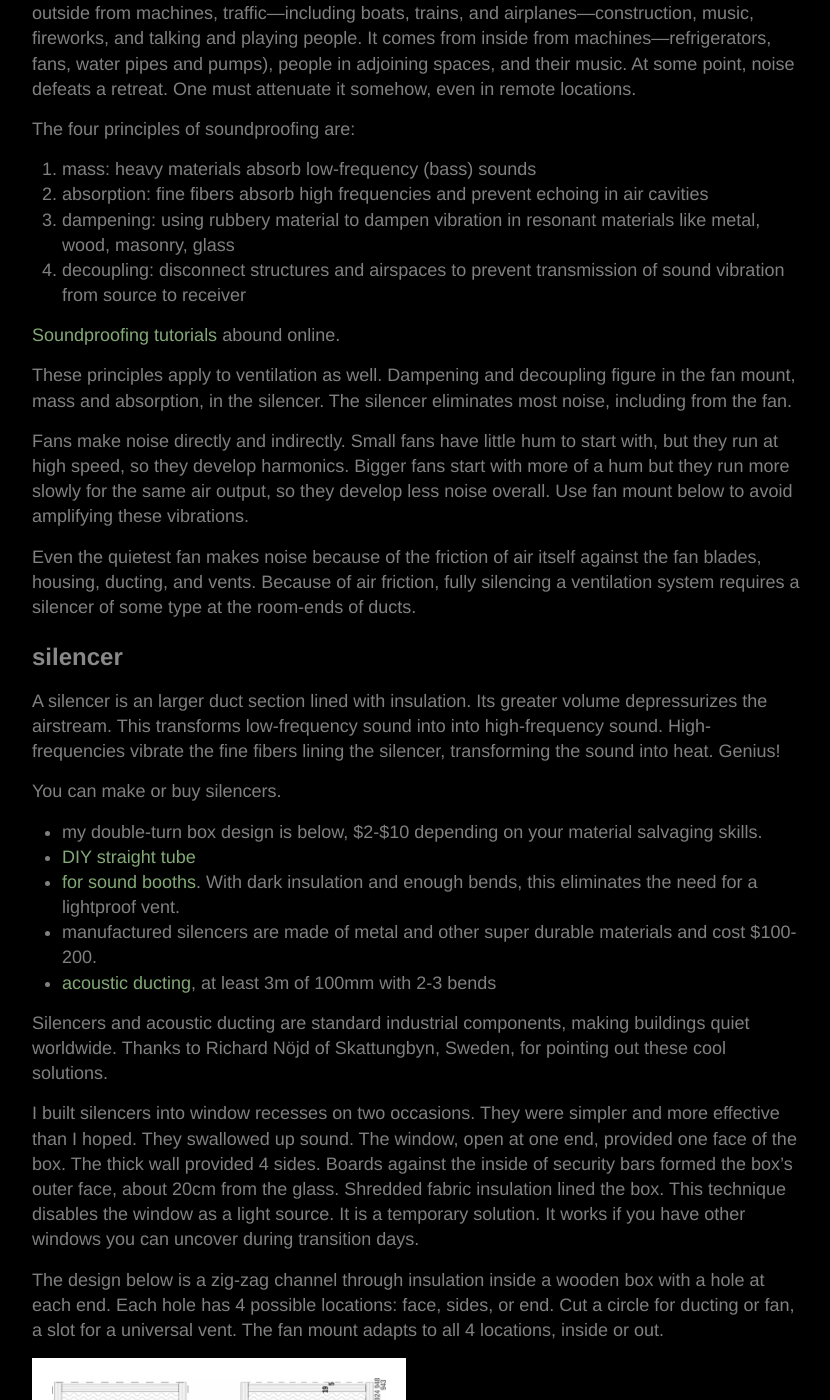
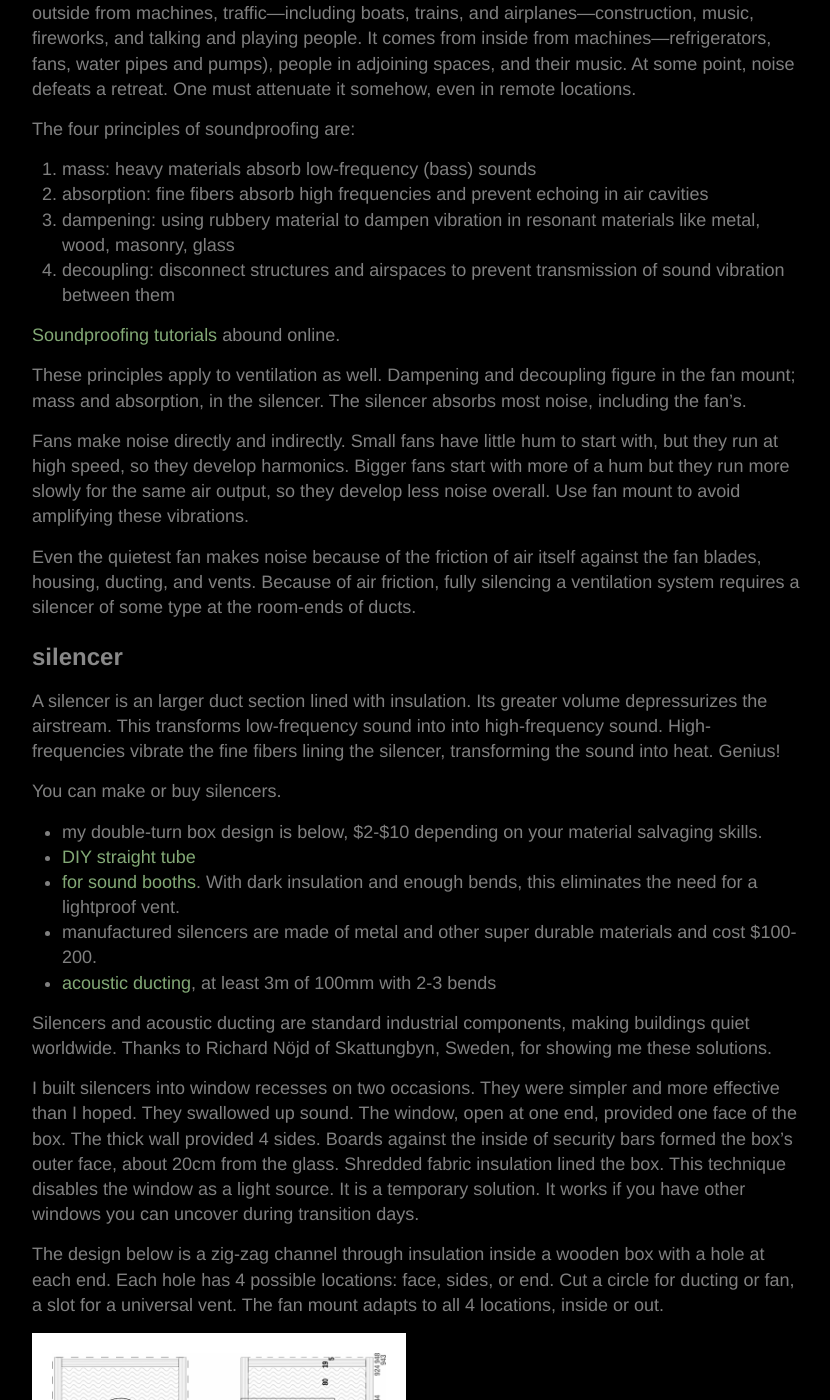
Before and after one commit to yodrew/yodrew.github.io, a Jekyll site: the page built from _pages/air.md, in a window 1280 px wide and 1400 px high, scrolled down 11182 px. Shown: the whole window, without its empty margins (223-1053 px from the left). Built offline with Jekyll 4.4.1, drawn with Linux system fonts in a browser that asks for light colours.

Commit message:
spacing in air

```diff
--- a/_pages/air.md
+++ b/_pages/air.md
@@ -259,13 +259,13 @@
 1. mass: heavy materials absorb low-frequency (bass) sounds
 2. absorption: fine fibers absorb high frequencies and prevent echoing in air cavities
 3. dampening: using rubbery material to dampen vibration in resonant materials like metal, wood, masonry, glass
-4. decoupling: disconnect structures and airspaces to prevent transmission of sound vibration from source to receiver
+4. decoupling: disconnect structures and airspaces to prevent transmission of sound vibration between them
 
 [Soundproofing tutorials](https://bit.ly/soundproofingtutor) abound online.
 
-These principles apply to ventilation as well. Dampening and decoupling figure in the fan mount, mass and absorption, in the silencer. The silencer eliminates most noise, including from the fan.
+These principles apply to ventilation as well. Dampening and decoupling figure in the fan mount; mass and absorption, in the silencer. The silencer absorbs most noise, including the fan's.
 
-Fans make noise directly and indirectly. Small fans have little hum to start with, but they run at high speed, so they develop harmonics. Bigger fans start with more of a hum but they run more slowly for the same air output, so they develop less noise overall. Use fan mount below to avoid amplifying these vibrations.
+Fans make noise directly and indirectly. Small fans have little hum to start with, but they run at high speed, so they develop harmonics. Bigger fans start with more of a hum but they run more slowly for the same air output, so they develop less noise overall. Use fan mount to avoid amplifying these vibrations.
 
 Even the quietest fan makes noise because of the friction of air itself against the fan blades, housing, ducting, and vents. Because of air friction, fully silencing a ventilation system requires a silencer of some type at the room-ends of ducts.
 
@@ -281,7 +281,7 @@
 - manufactured silencers are made of metal and other super durable materials and cost $100-200.
 - [acoustic ducting](https://www.google.com/search?q=acoustic+ducting), at least 3m of 100mm with 2-3 bends
 
-Silencers and acoustic ducting are standard industrial components, making buildings quiet worldwide. Thanks to Richard Nöjd of Skattungbyn, Sweden, for pointing out these cool solutions.
+Silencers and acoustic ducting are standard industrial components, making buildings quiet worldwide. Thanks to Richard Nöjd of Skattungbyn, Sweden, for showing me these solutions.
 
 I built silencers into window recesses on two occasions. They were simpler and more effective than I hoped. They swallowed up sound. The window, open at one end, provided one face of the box. The thick wall provided 4 sides. Boards against the inside of security bars formed the box's outer face, about 20cm from the glass. Shredded fabric insulation lined the box. This technique disables the window as a light source. It is a temporary solution. It works if you have other windows you can uncover during transition days.
 
```
Also changed, not shown: link.md (deleted, +0 -21 lines).
